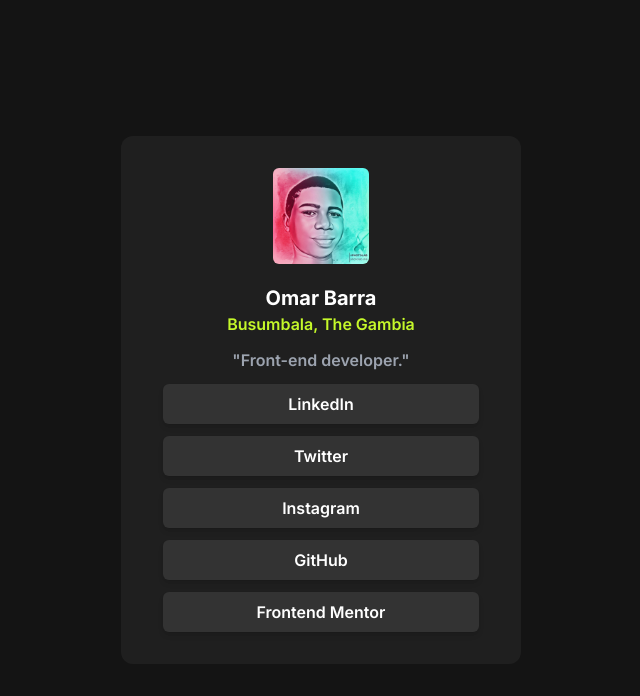
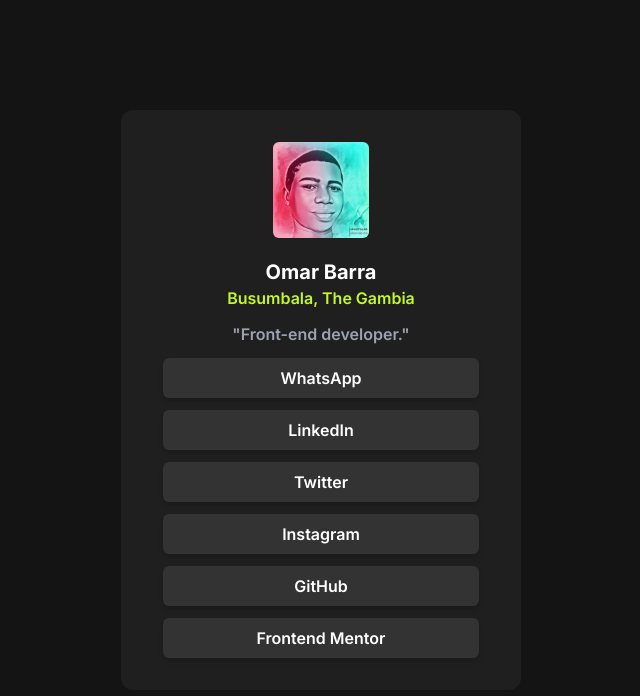
Before and after one commit to Baraski-jr/profile, a website: page index.html in a window 1280 px wide. Shown: the whole page, without its empty margins (319-959 px from the left). Drawn offline with nearby package versions, Linux system fonts and the light colour scheme.

Commit message:
add the WhatsApp link

```diff
--- a/index.html
+++ b/index.html
@@ -31,6 +31,7 @@
           <p class="">"Front-end developer."</p>
         </div>
         <div class="flex flex-col space-y-3">
+          <a class="w-[90%] mx-auto py-2 rounded-md text-center text-white font-semibold bg-[#333333] shadow-md hover:bg-[#c5f82a] hover:text-black transition-all duration-300" target=”_blank” a href=" https://wa.me/qr/IFDVSIE4HPXVN1 ">WhatsApp</a>
           <a class="w-[90%] mx-auto py-2 rounded-md text-center text-white font-semibold bg-[#333333] shadow-md hover:bg-[#c5f82a] hover:text-black transition-all duration-300" target=”_blank” a href="https://www.linkedin.com/in/omar-barra-853484225/">LinkedIn</a>
           <a class="w-[90%] mx-auto py-2 rounded-md text-center text-white font-semibold bg-[#333333] shadow-md hover:bg-[#c5f82a] hover:text-black transition-all duration-300" target=”_blank” a href="https://x.com/jrbaraski">Twitter</a>
           <a class="w-[90%] mx-auto py-2 rounded-md text-center text-white font-semibold bg-[#333333] shadow-md hover:bg-[#c5f82a] hover:text-black transition-all duration-300" target=”_blank” a href="https://www.instagram.com/jr.baraski/">Instagram</a>
```
